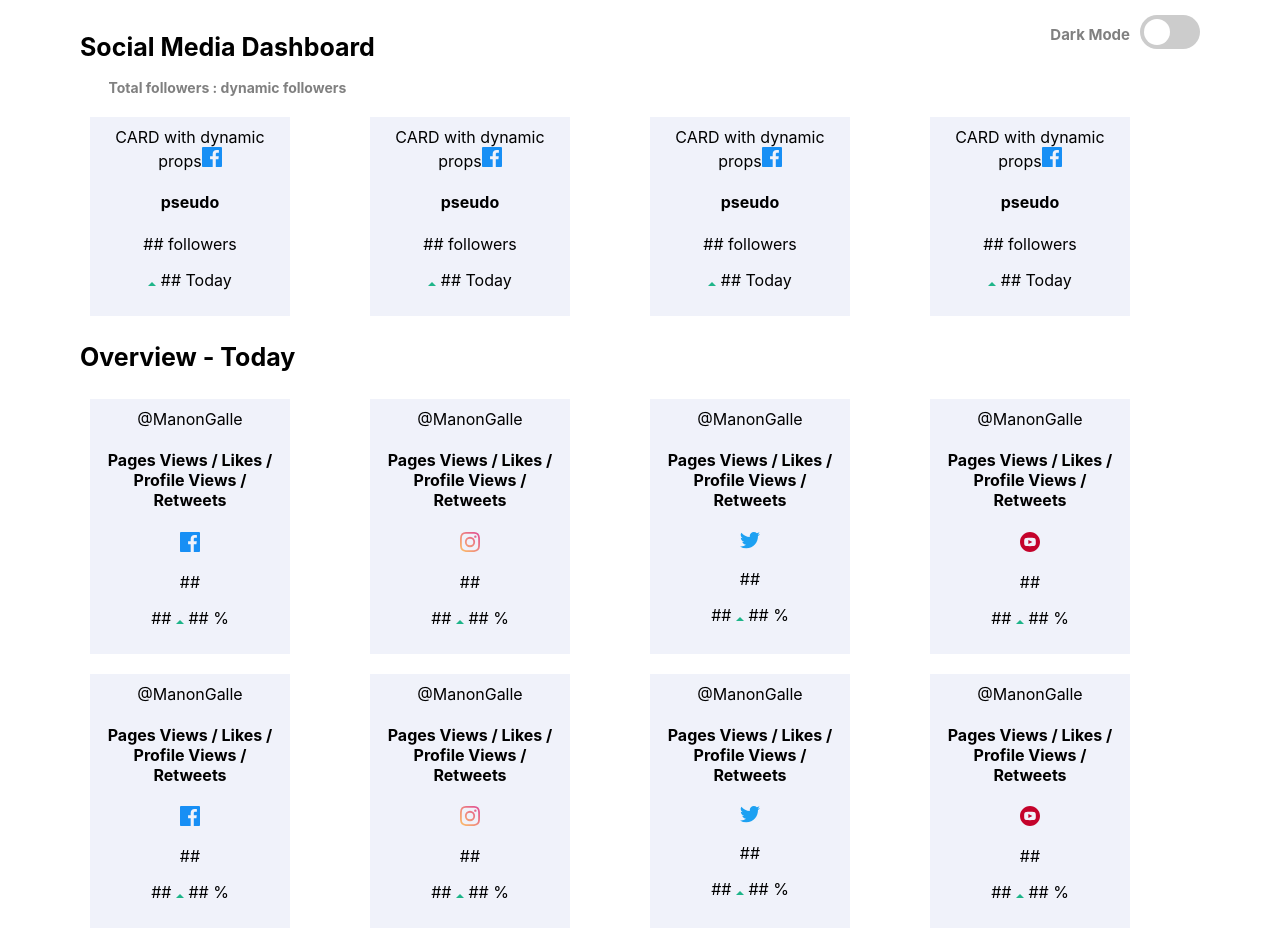
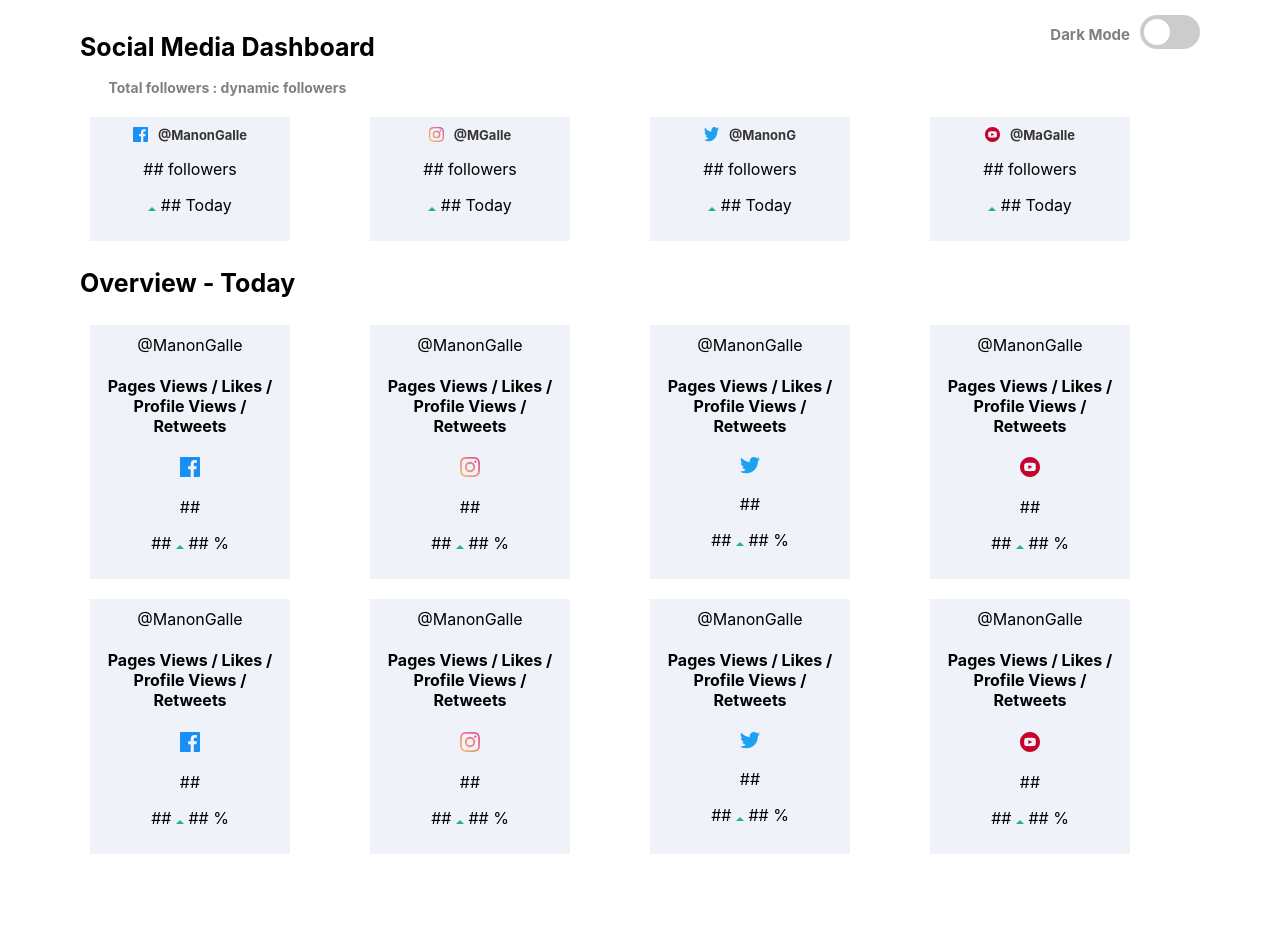
Before and after one commit to manonGalle/Social-media-dashboard, a React app: page / in a window 1280 px wide. After the commit the page ends 864 px from the top, so only its background shows below. Built offline with nearby package versions, Linux system fonts and the light colour scheme.

Commit message:
add dynamic pseudo into globalcards

```diff
--- a/src/components/GlobalOverview/GlobalCard/GlobalCard.css
+++ b/src/components/GlobalOverview/GlobalCard/GlobalCard.css
@@ -8,3 +8,20 @@
 .GlobalCard-dark {
     background-color: hsl(228, 28%, 20%);
 }
+
+.pseudo {
+    display: flex;
+    justify-content: center;
+}
+
+.pseudo img {
+    width: 15px;
+    height: 15px;
+}
+
+.pseudo h4 {
+    margin:0;
+    padding-left: 10px;
+    font-size: 13px;
+    color: rgb(54, 52, 52);
+}
--- a/src/components/GlobalOverview/GlobalCard/GlobalCard.js
+++ b/src/components/GlobalOverview/GlobalCard/GlobalCard.js
@@ -1,11 +1,11 @@
-import facebook from "../../../assets/logos/icon-facebook.svg";
+
 import up from "../../../assets/icon/icon-up.svg";
 import down from "../../../assets/icon/icon-down.svg";
 
 import "./GlobalCard.css";
 import { useSelector } from "react-redux";
 
-function GlobalCard() {
+function GlobalCard({ socialLogo, pseudo }) {
 
     const darkmode = useSelector((state) => state.darkMode);
 
@@ -14,9 +14,10 @@ function GlobalCard() {
 
     return(
         <div className={cssClass}>
-            CARD with dynamic props
-            <img src={facebook}/>
-            <h4>pseudo</h4>
+            <div className="pseudo">
+                <img src={socialLogo}/>
+                <h4>@{pseudo}</h4>
+            </div>
             <p><span className="followers-number">##</span> followers</p>
             <p><img src={up}/> {/*add a condition if increase display green up icon and if decrease display red down icon*/} <span className="followers-today-number">##</span> Today </p>
         </div>
--- a/src/components/GlobalOverview/GlobalOverview.js
+++ b/src/components/GlobalOverview/GlobalOverview.js
@@ -1,14 +1,22 @@
 import GlobalCard from "./GlobalCard/GlobalCard";
+import facebook from "../../assets/logos/icon-facebook.svg";
+import instagram from "../../assets/logos/icon-instagram.svg";
+import twitter from "../../assets/logos/icon-twitter.svg";
+import youtube from "../../assets/logos/icon-youtube.svg";
 
 import "./GlobalOverview.css";
 
 function GlobalOverview() {
+    const facebookPseudo = "ManonGalle";
+    const twitterPseudo = "ManonG";
+    const instagramPseudo = "MGalle";
+    const youtubePseudo = "MaGalle"
     return (
         <div className="GlobalOverview">
-            <GlobalCard/>
-            <GlobalCard/>
-            <GlobalCard/>
-            <GlobalCard/>
+            <GlobalCard socialLogo={facebook} pseudo={facebookPseudo}/>
+            <GlobalCard socialLogo={instagram} pseudo={instagramPseudo}/>
+            <GlobalCard socialLogo={twitter} pseudo={twitterPseudo}/>
+            <GlobalCard socialLogo={youtube} pseudo={youtubePseudo}/>
         </div>
     )
 }
```
